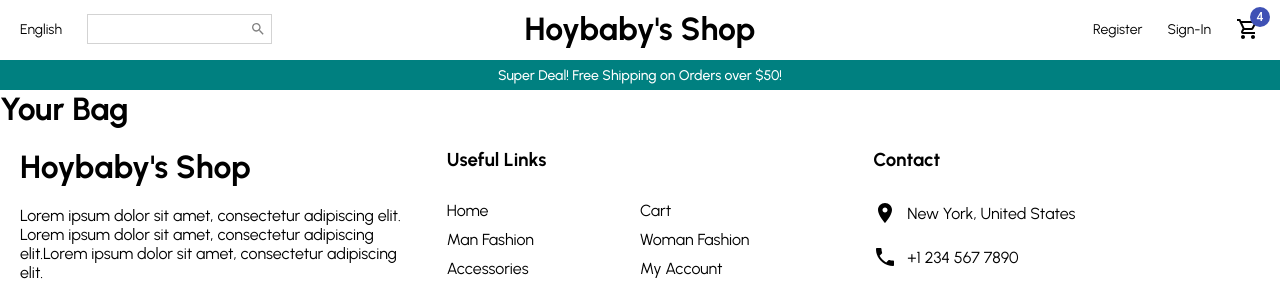
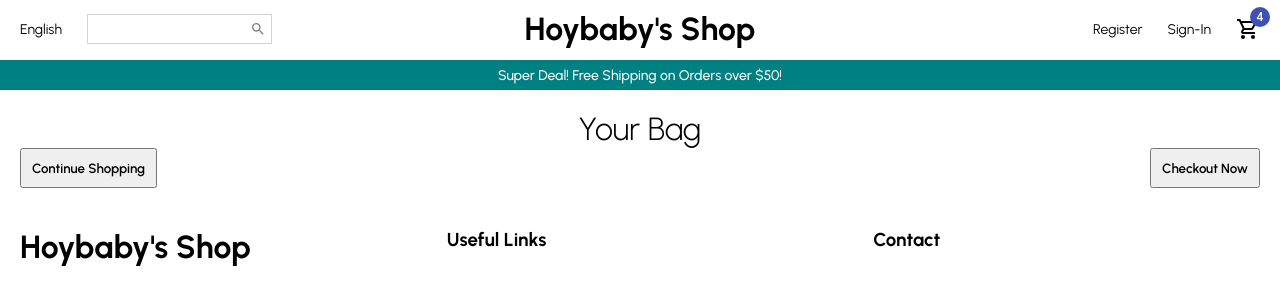
Before and after one commit to Hoybaby/React-ECommerce, a React (Create React App) app in the folder client/: page / in a window 1280 px wide. Shown: the top 281 px of the page. Built offline with nearby package versions, Linux system fonts and the light colour scheme.

Commit message:
adding a more styles and things are looking well. sort of progress

```diff
--- a/client/src/pages/Cart.jsx
+++ b/client/src/pages/Cart.jsx
@@ -1,5 +1,5 @@
 import React from 'react'
-import { Bot, Container, Title, Top, Wrapper } from './styles/Cart.styles'
+import { Bottom, Container, Title, Top, TopButton, Wrapper } from './styles/Cart.styles'
 import Navbar from '../components/Navbar/Navbar';
 import Announcement from '../components/Annoucement/Announcement';
 import Footer from '../components/Footer/Footer';
@@ -11,8 +11,11 @@ const Cart = () => {
             <Announcement />
             <Wrapper>
                 <Title>Your Bag</Title>
-                <Top></Top>
-                <Bot></Bot>
+                <Top>
+                    <TopButton>Continue Shopping</TopButton>
+                    <TopButton>Checkout Now</TopButton>
+                </Top>
+                <Bottom></Bottom>
             </Wrapper>
             <Footer />
         </Container>
--- a/client/src/pages/styles/Cart.styles.js
+++ b/client/src/pages/styles/Cart.styles.js
@@ -5,10 +5,31 @@ export const Container = styled.div`
 
 `;
 
-export const Wrapper = styled.div``;
+export const Wrapper = styled.div`
 
-export const Title = styled.h1``;
+    padding: 20px;
+`;
 
-export const Top = styled.div``;
+export const Title = styled.h1`
 
-export const Bot = styled.div``;
+    font-weight: 300;
+    text-align: center;
+`;
+
+export const Top = styled.div`
+
+    display: flex;
+    align-items: center;
+    justify-content: space-between;
+`;
+
+export const TopButton = styled.button`
+
+    padding: 10px;
+    font-weight: 600;
+    cursor: pointer;
+`;
+
+
+
+export const Bottom = styled.div``;
```
